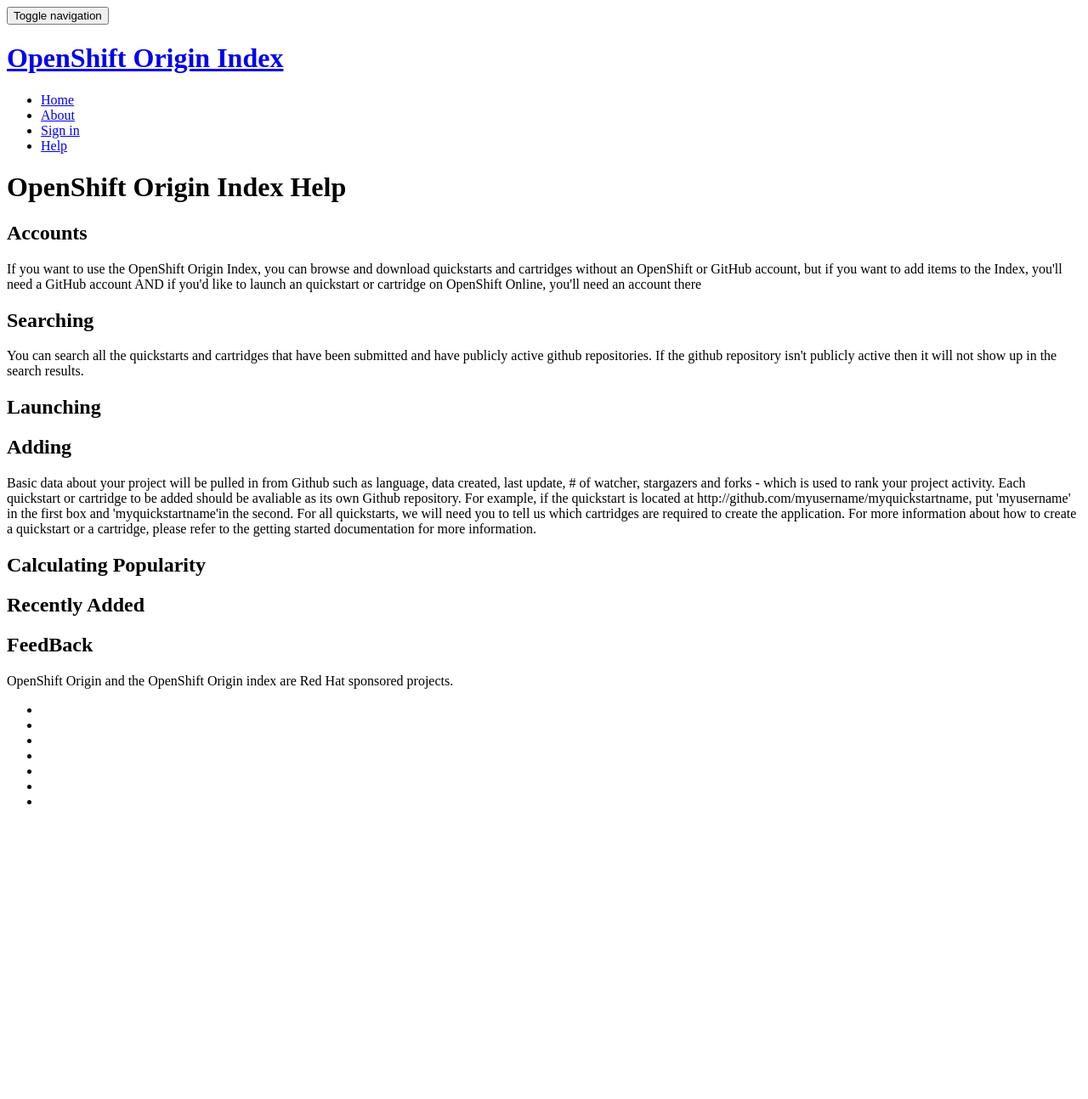
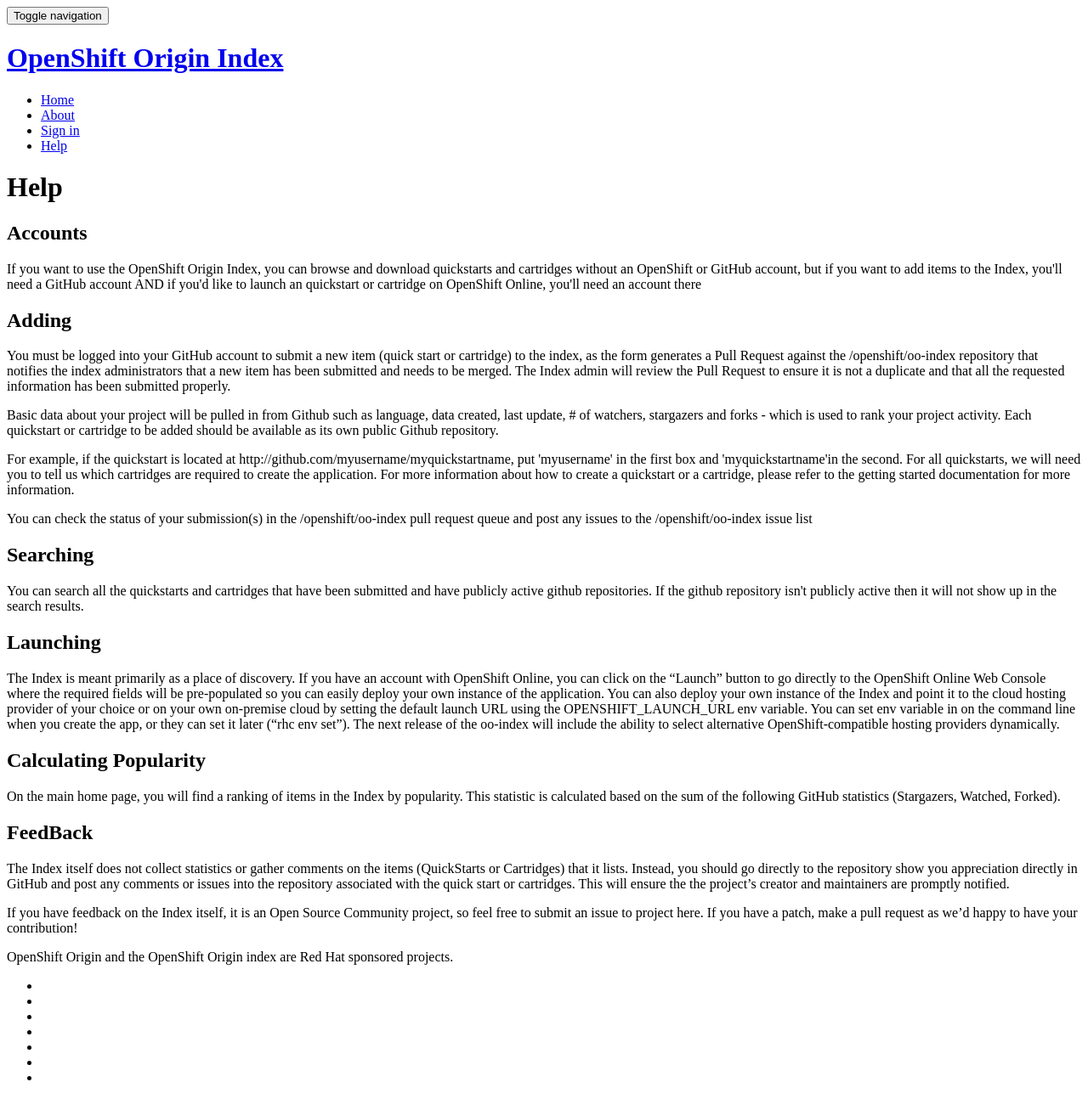
Before and after one commit to openshift/oo-index, a Flask app: template wsgi/templates/help.html in a window 1280 px wide. Shown: the whole page at 85% size. Before the commit the page ends 947 px from the top, so only its background shows below. Run offline with Flask 2, Linux system fonts and the light colour scheme; the template is opened without the code that fills it, so the values that code supplies are empty.

Commit message:
Added help, still needs urls added

```diff
--- a/wsgi/templates/help.html
+++ b/wsgi/templates/help.html
@@ -1,21 +1,39 @@
 {% extends "layout.html" %}
 {% block content %}
 <header>
-<h1>OpenShift Origin Index Help</h1>
+<h1>Help</h1>
 </header>
 
 <div class="shadow white-background padding-30">
+
 <h2>Accounts</h2>
+
 <p>If you want to use the OpenShift Origin Index, you can browse and download quickstarts and cartridges without an OpenShift or GitHub account, but if you want to add items to the Index,
 you'll need a GitHub account AND if you'd like to launch an quickstart or cartridge on OpenShift Online, you'll need an account there</p>
+
+<h2>Adding</h2>
+
+<p>You must be logged into your GitHub account to submit a new item (quick start or cartridge) to the index, as the form generates a Pull Request against the /openshift/oo-index repository that notifies the index administrators that a new item has been submitted and needs to be merged. The Index admin will review the Pull Request to ensure it is not a duplicate and that all the requested information has been submitted properly.</p>
+<p>Basic data about your project will be pulled in from Github such as language, data created, last update, # of watchers, stargazers and forks - which is used to rank your project activity. Each quickstart or cartridge to be added should be available as its own public Github repository.</p>
+<p>For example, if the quickstart is located at http://github.com/myusername/myquickstartname, put 'myusername' in the first box and 'myquickstartname'in the second. For all quickstarts, we will need you to tell us which cartridges are required to create the application. For more information about how to create a quickstart or a cartridge, please refer to the getting started documentation for more information.</p>
+<p>You can check the status of your submission(s) in the /openshift/oo-index pull request queue and post any issues to the /openshift/oo-index issue list</p>
+
 <h2>Searching</h2>
+
 <p>You can search all the quickstarts and cartridges that have been submitted and have publicly active github repositories. If the github repository isn't publicly active then it will not show up in the search results.</p>
+
 <h2>Launching</h2>
-<h2>Adding</h2>
-<p>Basic data about your project will be pulled in from Github such as language, data created, last update, # of watcher, stargazers and forks - which is used to rank your project activity. Each quickstart or cartridge to be added should be avaliable as its own Github repository.
-For example, if the quickstart is located at http://github.com/myusername/myquickstartname, put 'myusername' in the first box and 'myquickstartname'in the second. For all quickstarts, we will need you to tell us which cartridges are required to create the application. For more information about how to create a quickstart or a cartridge, please refer to the getting started documentation for more information.</p>
+
+<p>The Index is meant primarily as a place of discovery. If you have an account with OpenShift Online, you can click on the “Launch” button to go directly to the OpenShift Online Web Console where the required fields will be pre-populated so you can easily deploy your own instance of the application.  You can also deploy your own instance of the Index and point it to the cloud hosting provider of your choice or on your own on-premise cloud by setting the default launch URL using the OPENSHIFT_LAUNCH_URL env variable. You can set env variable in on the command line when you create the app, or they can set it later (“rhc env set”). The next release of the oo-index will include the ability to select alternative OpenShift-compatible hosting providers dynamically.
+
 <h2>Calculating Popularity</h2>
-<h2>Recently Added</h2>
+
+On the main home page, you will find a ranking of items in the Index by popularity. This statistic is calculated based on the sum of the following GitHub statistics (Stargazers, Watched, Forked).
+
+
 <h2>FeedBack</h2></div>
 
+<p>The Index itself does not collect statistics or gather comments on the items (QuickStarts or Cartridges)  that it lists. Instead, you should go directly to the repository show you appreciation directly in GitHub and post any comments or issues into the repository associated with the quick start or cartridges. This will ensure the the project’s creator and maintainers are promptly notified.</p>
+<p>If you have feedback on the Index itself, it is an Open Source Community project, so feel free to submit an issue to project here. If you have a patch, make a pull request as we’d happy to have your contribution!</p>
+
 {% endblock %}
```
